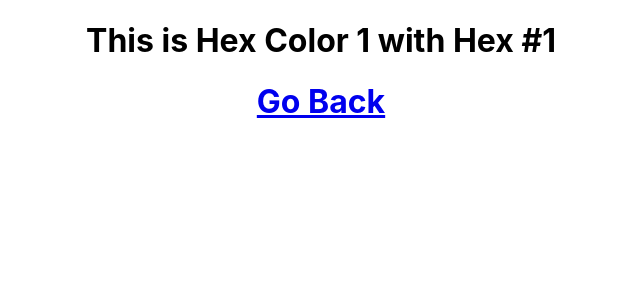
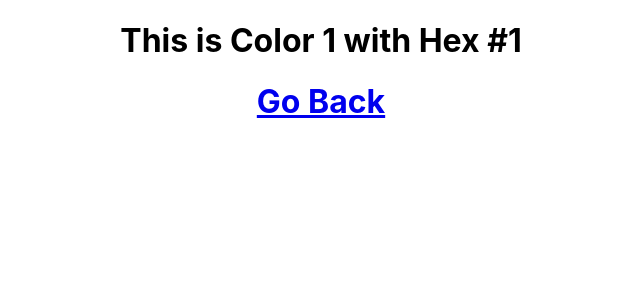
Before and after one commit to Jelhill/color-jfactory-app, a React (Create React App) app: page /displayColor/1/1 in a window 1280 px wide. Shown: the top 300 px of the page, without its empty margins (319-959 px from the left). Built offline with nearby package versions, Linux system fonts and the light colour scheme.

Commit message:
Typo correction

```diff
--- a/src/Components/DisplayColor.js
+++ b/src/Components/DisplayColor.js
@@ -7,7 +7,7 @@ export default function DisplayColor({colorList}) {
 
     return (
         <div className="colorDisplay" style={{background: `#${colorHex}`}}>
-            <h1>This is Hex Color {colorName} with Hex {`#${colorHex}`}</h1>
+            <h1>This is Color {colorName} with Hex {`#${colorHex}`}</h1>
             <Link to={"/"}><h1>Go Back</h1></Link>
         </div>
     )
```
